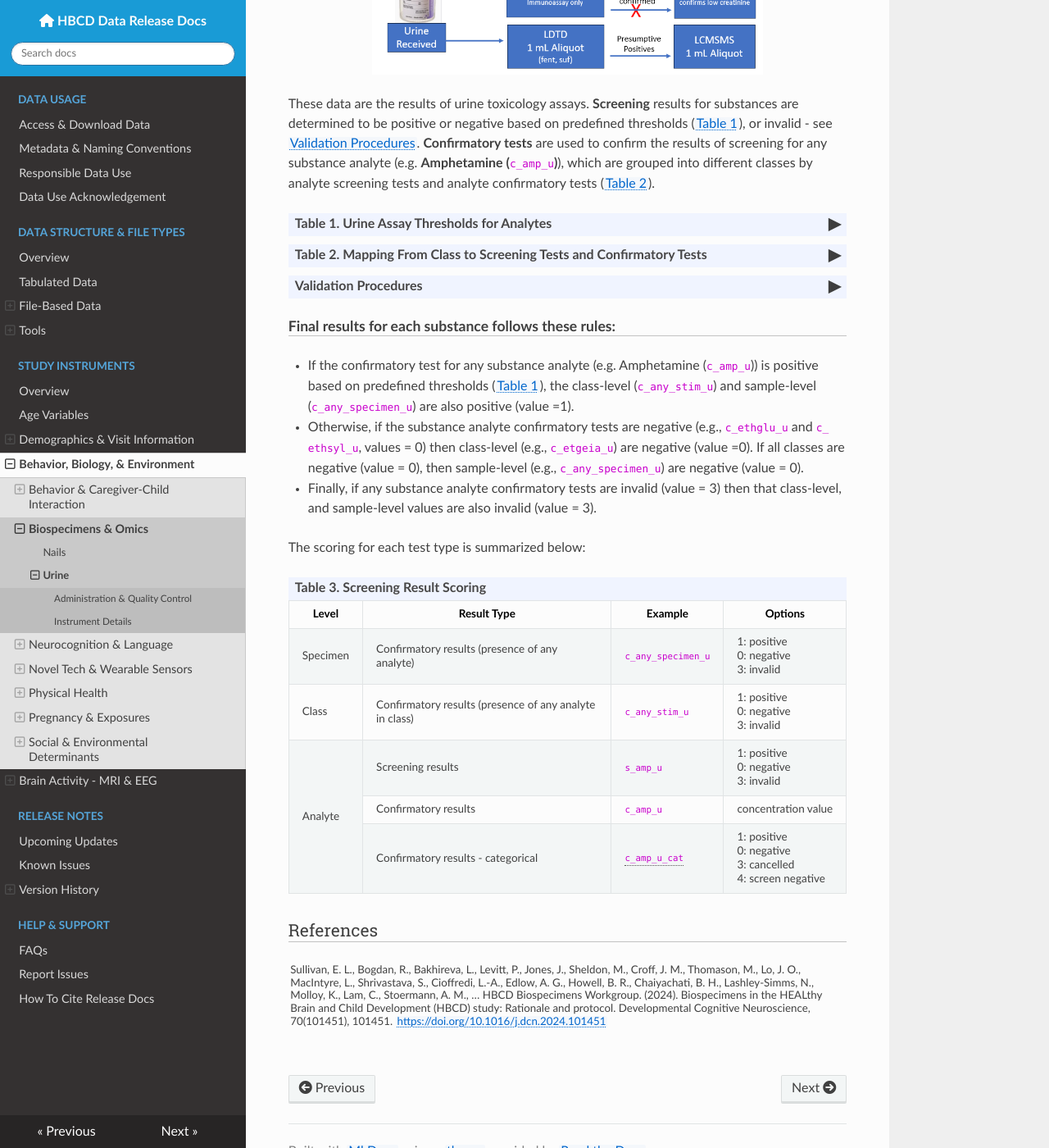
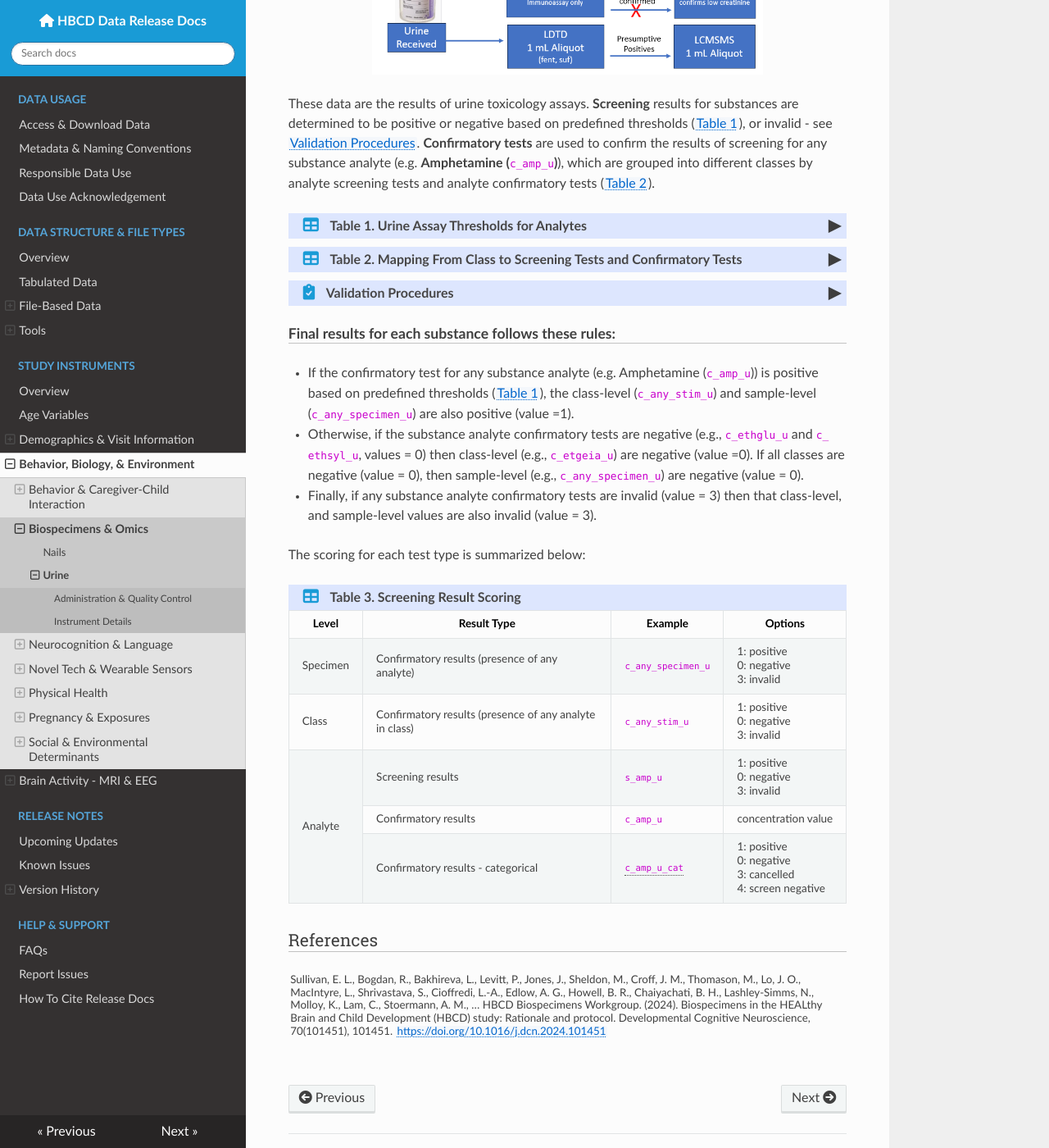
Before and after one commit to nbdc-datahub/hbcd-docs, an MkDocs documentation site: the page built from docs/instruments/biospec/urine.md, in a window 1280 px wide and 1400 px high, scrolled down 904 px. Shown: the whole window at 82% size. Built offline with MkDocs 1.6.1, drawn with Linux system fonts in a browser that asks for light colours; nearby versions of some CDN libraries.

Commit message:
change css styling. make hoverable elements teal colored. make table banners more bright light blue color

```diff
--- a/docs/css/hoverable_elements.css
+++ b/docs/css/hoverable_elements.css
@@ -4,7 +4,7 @@
     display: inline-block;
     cursor: help;
     border-bottom: 1px dotted #555; /* Dotted underline for hover indication */
-    color: #007bff; /* A blue color to indicate interactivity */
+    color: teal;
     font-weight: 500;
 }
 
@@ -41,7 +41,7 @@
 }
 /* Add a slight color change on hover */
 .tooltip:hover {
-    color: #0056b3;
+    color: rgb(0, 207, 207);
     border-bottom: 1px dotted #0056b3;
 }
 /* Position the tooltip to the left */
--- a/docs/css/tables.css
+++ b/docs/css/tables.css
@@ -14,7 +14,7 @@
 
 /* Collapsible tables */
 .table-banner {
-  background-color: #f0f4ff;
+  background-color: #dde6fe;
   padding: 4px 8px;           /* Reduced vertical padding */
   border: none;
   font-family: Lato;
--- a/docs/instruments/biospec/urine.md
+++ b/docs/instruments/biospec/urine.md
@@ -51,6 +51,7 @@
 <p>
 <div id="urine-table1" class="table-banner" onclick="toggleCollapse(this)">
   <span class="text-with-link">
+  <span class="emoji"><i class="fa fa-table"></i></span>
   <span class="text">Table 1. Urine Assay Thresholds for Analytes</span>
   <a class="anchor-link" href="#urine-table1" title="Copy link">
   <i class="fa-solid fa-link"></i>
@@ -466,6 +467,7 @@
 
 <div id="urine-table2" class="table-banner" onclick="toggleCollapse(this)">
   <span class="text-with-link">
+  <span class="emoji"><i class="fa fa-table"></i></span>
   <span class="text">Table 2. Mapping From Class to Screening Tests and Confirmatory Tests</span>
   <a class="anchor-link" href="#urine-table2" title="Copy link">
   <i class="fa-solid fa-link"></i>
@@ -662,6 +664,7 @@
 
 <div id="validation" class="table-banner" onclick="toggleCollapse(this)">
   <span class="text-with-link">
+  <span class="emoji"><i class="fas fa-clipboard-check"></i></span>
   <span class="text">Validation Procedures</span>
   <a class="anchor-link" href="#validation" title="Copy link">
   <i class="fa-solid fa-link"></i>
@@ -686,6 +689,7 @@
 
 <div id="urine-table3" class="table-banner" onclick="toggleCollapse(this)">
   <span class="text-with-link">
+  <span class="emoji"><i class="fa fa-table"></i></span>
   <span class="text">Table 3. Screening Result Scoring</span>
   <a class="anchor-link" href="#urine-table3" title="Copy link">
   <i class="fa-solid fa-link"></i>
```
Also changed, not shown: docs/access/metadata.md (+1 -1 lines), docs/instruments/biospec/nails.md (+3 -0 lines).
